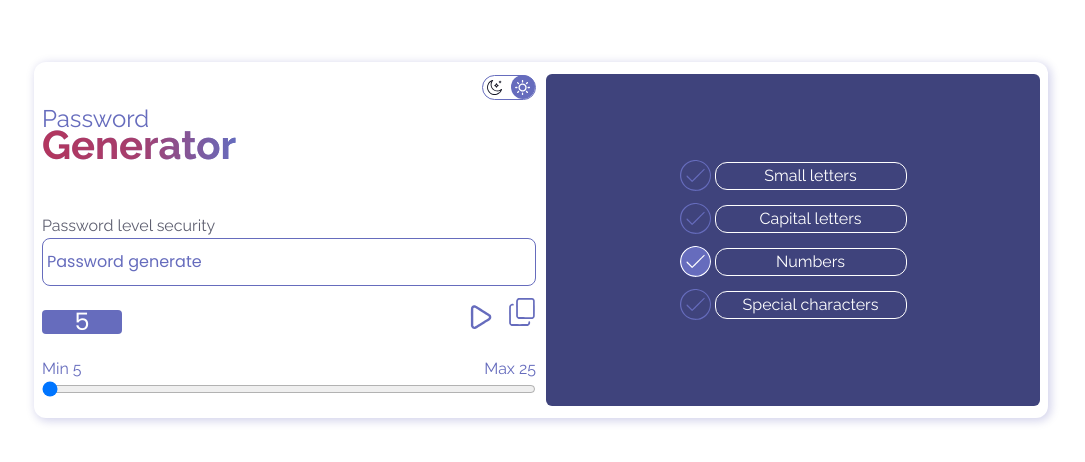
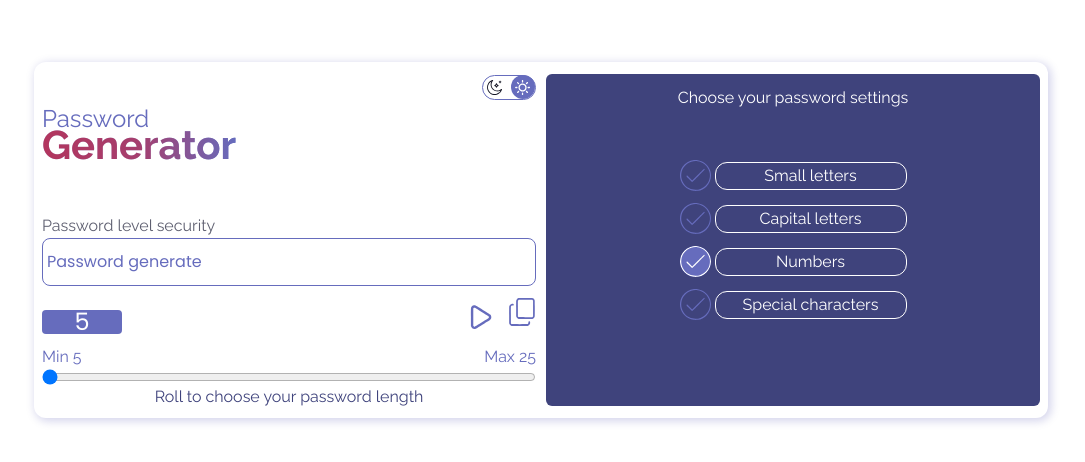
Before and after one commit to DDEUSM/password-generator, a React (Create React App) app: page / in a window 1280 px wide. Shown: the part 160-622 px from the top of the page, without its empty margins (99-1184 px from the left). Built offline with nearby package versions, Linux system fonts and the light colour scheme.

Commit message:
Was added helper labels for better user usability

```diff
--- a/src/components/Attributes.tsx
+++ b/src/components/Attributes.tsx
@@ -65,7 +65,6 @@ function Attributes(){
                 }else if(countAttrOn > 1){
                     setOnAttr(countAttrOn - 1);
                     setAttrState({...AttrState, especial: !AttrState.especial});
-
                 }
                 break;
         }
@@ -76,7 +75,8 @@ function Attributes(){
     ), [AttrState, countAttrOn]);
 
     return(
-        <div className="attributes-layout flex justify-center items-center h-60 w-full  text-white rounded-md font-Raleway bg-purple2 dark:bg-darkblue">
+        <div className="attributes-layout relative flex justify-center items-center h-60 w-full text-white rounded-md font-Raleway bg-purple2 dark:bg-darkblue">
+            <div className="absolute top-3 text-white dark:text-grey ">Choose your password settings</div>
             <div className="flex flex-col gap-3">
                 <div id='small' className="flex justify-center items-center gap-1 cursor-pointer" onClick={selected}>
                     <div className="">
--- a/src/components/Result.tsx
+++ b/src/components/Result.tsx
@@ -21,7 +21,7 @@ function Result(){
     }
 
     return(
-        <div className="flex flex-col justify-center w-full font-Poppins  mx-4 ">
+        <div className="flex flex-col justify-center w-full font-Poppins mx-4">
             {level === 'Low security'?  <label htmlFor="" className="text-red font-Raleway">{level}</label>
                 : level === 'Medium security'? <label htmlFor="" className="text-orange font-Raleway">{level}</label>
                     : level === 'High security'? <label htmlFor="" className="text-blue font-Raleway">{level}</label>
--- a/src/components/Slider.tsx
+++ b/src/components/Slider.tsx
@@ -20,6 +20,7 @@ function Slider(){
                     <div className="text-purple">Min</div>
                     <div className="text-purple dark:text-white">5</div>
                 </div>
+
                 <div className="flex gap-1">
                     <div className="text-purple">Max</div>
                     <div className="text-purple dark:text-white">25</div>
@@ -28,6 +29,9 @@ function Slider(){
             <div className="flex justify-center items-center w-full relative">
                 <input className="slider-range w-full" type="range" name="" id="" min={5} max={25} defaultValue={5} onChange={rangeChange}/>
             </div>
+            <div className="flex gap-1">
+                    <div className="text-purple2 dark:text-grey">Roll to choose your password length</div>
+            </div>
         </div>
     );
 }
```
